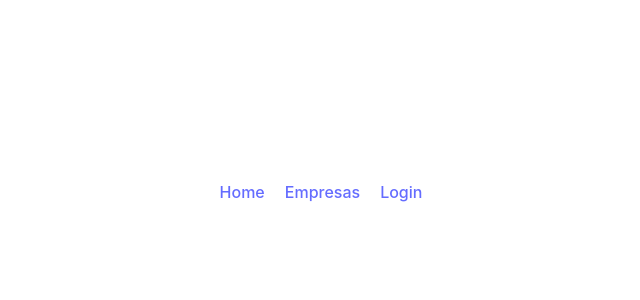
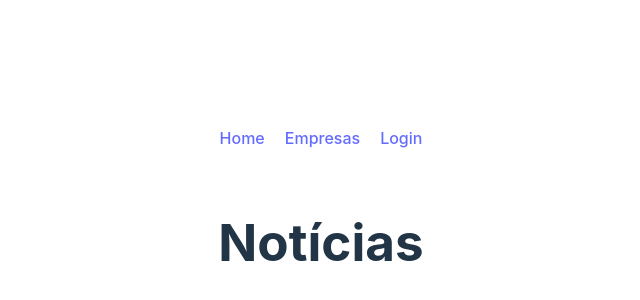
Before and after one commit to FullStack-Coqueiros/aulas-react, a React (Vite) app: page /noticias in a window 1280 px wide. Before the commit this address had no page. Shown: the part 208-508 px from the top of the page, without its empty margins (319-959 px from the left). Built offline with nearby package versions, Linux system fonts and the light colour scheme.

Commit message:
Aula 29/06/2023 (parte2)

```diff
--- a/src/App.jsx
+++ b/src/App.jsx
@@ -9,6 +9,7 @@ import Empresa from './pages/Empresa/Empresa.jsx'
 import Empresas from './pages/Empresas/Empresas.jsx'
 import Header from './components/Header/Header.jsx'
 import Login from './pages/Login/Login.jsx'
+import Noticias from './pages/Noticias/Noticias'
 
 function App() {
 
@@ -21,6 +22,7 @@ function App() {
           {/* localhost:port/empresa */}
           <Route path='/' exact element={<Home />} />
           <Route path='login' exact element={<Login />} />
+          <Route path='noticias' element={<Noticias />} />
           <Route path='empresas' element={<Empresas />} />
           <Route path='empresa/:empresa' element={<Empresa />} />
 
--- a/src/components/Header/Header.jsx
+++ b/src/components/Header/Header.jsx
@@ -6,15 +6,19 @@ function Header() {
   return (
     <nav className="menu-nav">
       <ul className="menu-header">
+
         <li className="menu-item">
           <NavLink to="/">Home</NavLink>
         </li>
+
         <li className="menu-item">
           <NavLink to="empresas">Empresas</NavLink>
         </li>
+
         <li className="menu-item">
           <NavLink to="login">Login</NavLink>
         </li>
+
       </ul>
     </nav>
   )
--- a/src/pages/Login/Login.jsx
+++ b/src/pages/Login/Login.jsx
@@ -1,4 +1,4 @@
-import { useState } from 'react'
+import { useState, useEffect } from 'react'
 import { useNavigate } from 'react-router-dom';
 import './styles.css'
 
@@ -7,6 +7,18 @@ function Login() {
     const [password, setPassword] = useState()
     const [errorForm, setErrorForm] = useState(false) //
     const navigate = useNavigate()
+
+    useEffect(() => {
+        setErrorForm(false)
+    }, [password])
+
+    /**
+     const [pacientes, setPacientes] = useState([])
+     useEffect(() => {
+        const resposta = await fetch('/pacientes')
+        setPacientes(resposta.json())
+     }, [])
+     */
 
     const handleEmailChange = (event) => {
         setEmail(event.target.value)
@@ -30,11 +42,17 @@ function Login() {
 
     return (
         <form onSubmit={handleSubmit}>
+
+            <h4>E-mail: {email}</h4>
+
             <input required type="email" value={email}
-                placeholder="Digite seu e-mail" onChange={handleEmailChange} />
+                placeholder="Digite seu e-mail"
+                onChange={handleEmailChange} />
 
-            <input required type="password" minLength="6" value={password}
-                placeholder="Digite sua senha" onChange={handlePasswordChange}/>
+            <input required type="password" minLength="6"
+                value={password}
+                placeholder="Digite sua senha"
+                onChange={handlePasswordChange}/>
 
             {errorForm && <span>E-mail e/ou senha inválidos</span>}
 
--- /dev/null
+++ b/src/pages/Noticias/Noticias.jsx
@@ -0,0 +1,14 @@
+import { useEffect } from "react"
+
+function Noticias() {
+
+    useEffect(() => {
+        console.log('useEffect executado.')
+    }, [])
+
+    return (
+        <h1>Notícias</h1>
+    )
+}
+
+export default Noticias
```
